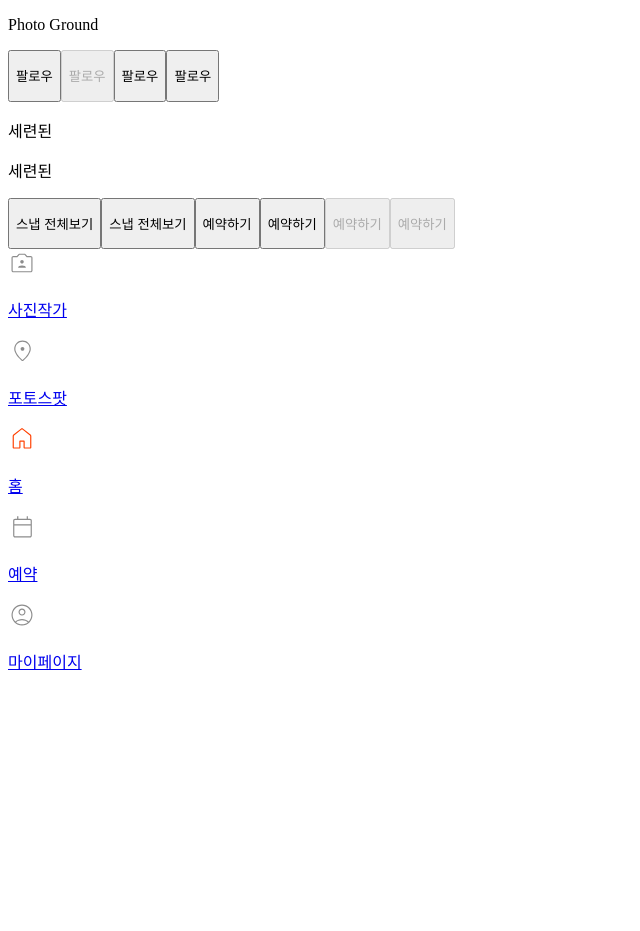
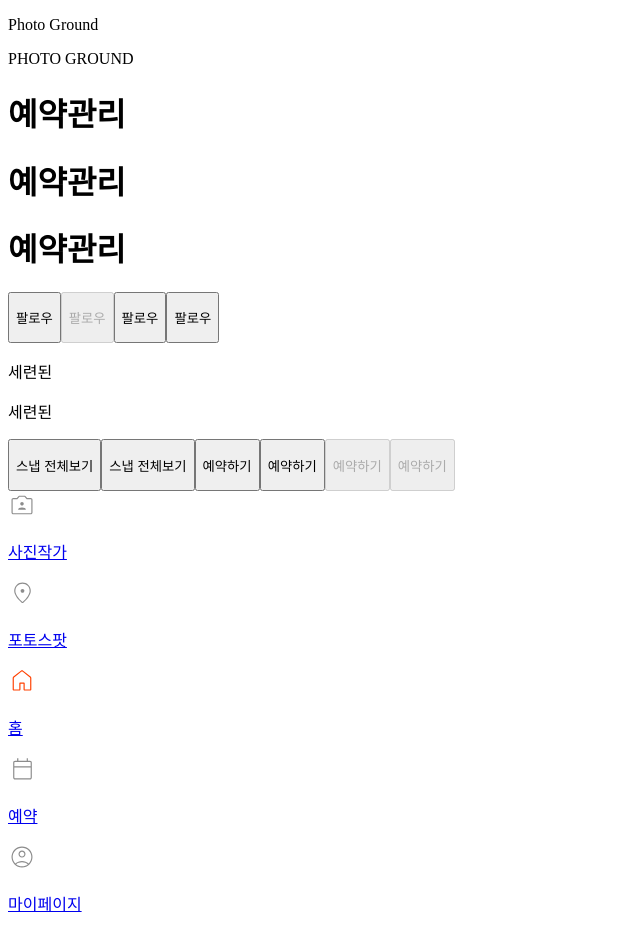
Before and after one commit to photo-ground/FE, a Next.js app: page / in a window 1280 px wide. Shown: the whole page, without its empty margins (0-640 px from the left). Before the commit the page ends 800 px from the top, so only its background shows below. Built offline with nearby package versions, Linux system fonts and the light colour scheme.

Commit message:
💄 ui: TNB 구현

```diff
--- a/src/app/page.tsx
+++ b/src/app/page.tsx
@@ -4,11 +4,17 @@ import CTAButton from '@/components/atoms/CTAButton';
 import MediumButton from '@/components/atoms/MediumButton';
 import SmallButton from '@/components/atoms/SmallButton';
 import Tag from '@/components/atoms/Tag';
+import TNB from '@/components/TNB';
 import React from 'react';
 
 export default function Home() {
   return (
     <div>
+      <TNB.Main />
+      <TNB.Title text="예약관리" />
+      <TNB.SubTitle text="예약관리" />
+      <TNB.Back text="예약관리" />
+
       <SmallButton.Primary text="팔로우" />
       <SmallButton.Primary text="팔로우" disabled />
       <SmallButton.Secondary text="팔로우" />
--- /dev/null
+++ b/src/components/TNB/Back.tsx
@@ -0,0 +1,12 @@
+import Text from '@/components/atoms/Text';
+import { BorderedHeader } from './styles';
+
+export default function Back({ text }: { text: string }) {
+  return (
+    <BorderedHeader>
+      <Text variant="header3" as="h1">
+        {text}
+      </Text>
+    </BorderedHeader>
+  );
+}
--- /dev/null
+++ b/src/components/TNB/Main.tsx
@@ -0,0 +1,11 @@
+import Text from '@/components/atoms/Text';
+import { Header } from './styles';
+
+// [todo] 로고가 생기면 로고로 교체해주세요~
+export default function Main() {
+  return (
+    <Header>
+      <Text variant="title1">PHOTO GROUND</Text>
+    </Header>
+  );
+}
--- /dev/null
+++ b/src/components/TNB/SubTitle.tsx
@@ -0,0 +1,12 @@
+import Text from '@/components/atoms/Text';
+import { BorderedHeader } from './styles';
+
+export default function SubTitle({ text }: { text: string }) {
+  return (
+    <BorderedHeader>
+      <Text variant="title1" as="h1">
+        {text}
+      </Text>
+    </BorderedHeader>
+  );
+}
--- /dev/null
+++ b/src/components/TNB/Title.tsx
@@ -0,0 +1,12 @@
+import Text from '@/components/atoms/Text';
+import { Header } from './styles';
+
+export default function Title({ text }: { text: string }) {
+  return (
+    <Header>
+      <Text variant="header2" as="h1">
+        {text}
+      </Text>
+    </Header>
+  );
+}
--- /dev/null
+++ b/src/components/TNB/index.tsx
@@ -0,0 +1,13 @@
+import Main from './Main';
+import Title from './Title';
+import SubTitle from './SubTitle';
+import Back from './Back';
+
+const TNB = {
+  Main,
+  Title,
+  SubTitle,
+  Back,
+};
+
+export default TNB;
--- /dev/null
+++ b/src/components/TNB/styles.tsx
@@ -0,0 +1,13 @@
+import styled from 'styled-components';
+
+export const Header = styled.header`
+  display: flex;
+  align-items: center;
+  justify-content: center;
+
+  height: 4rem;
+`;
+
+export const BorderedHeader = styled(Header)`
+  border-bottom: 1px solid ${({ theme }) => theme.colors.gray[600]};
+`;
--- a/src/components/atoms/Text/index.tsx
+++ b/src/components/atoms/Text/index.tsx
@@ -3,6 +3,7 @@ import styled from 'styled-components';
 type Variant =
   | 'header1'
   | 'header2'
+  | 'header3'
   | 'title1'
   | 'title2'
   | 'title3'
--- a/src/styles/theme.ts
+++ b/src/styles/theme.ts
@@ -44,6 +44,11 @@ const theme = {
       lineHeight: '2rem',
     },
     header2: {
+      fontSize: '1.5rem',
+      fontWeight: 500,
+      lineHeight: '2rem',
+    },
+    header3: {
       fontSize: '1.125rem',
       fontWeight: 500,
       lineHeight: '2rem',
```
